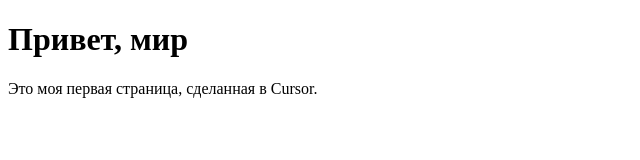
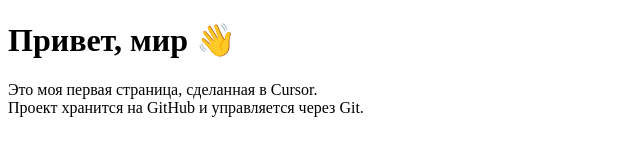
Before and after one commit to Pavel-SmY/OFZ, a plain HTML site: page index.html in a window 1280 px wide. Shown: the whole page, without its empty margins (0-640 px from the left). Drawn offline with Linux system fonts and the light colour scheme.

Commit message:
Update page text

```diff
--- a/index.html
+++ b/index.html
@@ -6,7 +6,10 @@
     <title>Привет, мир</title>
 </head>
 <body>
-    <h1>Привет, мир</h1>
-    <p>Это моя первая страница, сделанная в Cursor.</p>
+    <h1>Привет, мир 👋</h1>
+<p>
+  Это моя первая страница, сделанная в Cursor.<br>
+  Проект хранится на GitHub и управляется через Git.
+</p>
 </body>
 </html>
```
